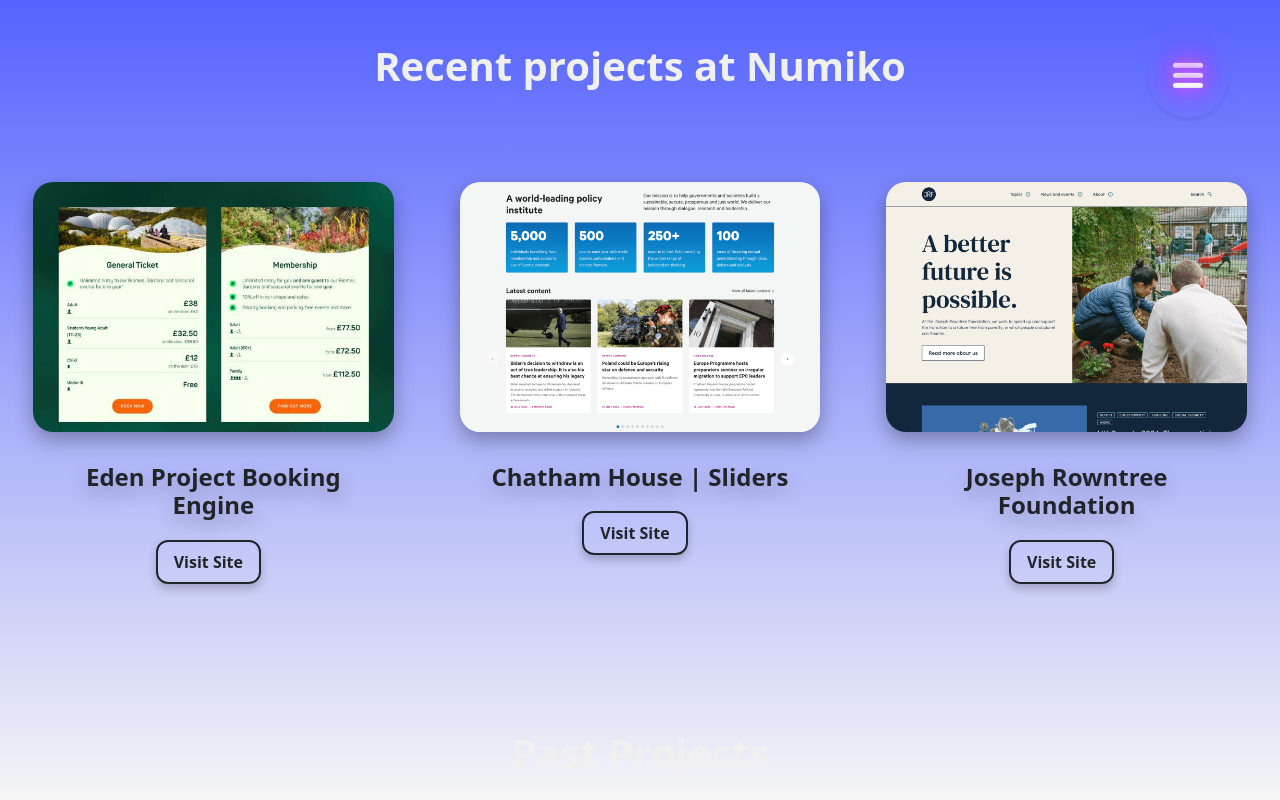
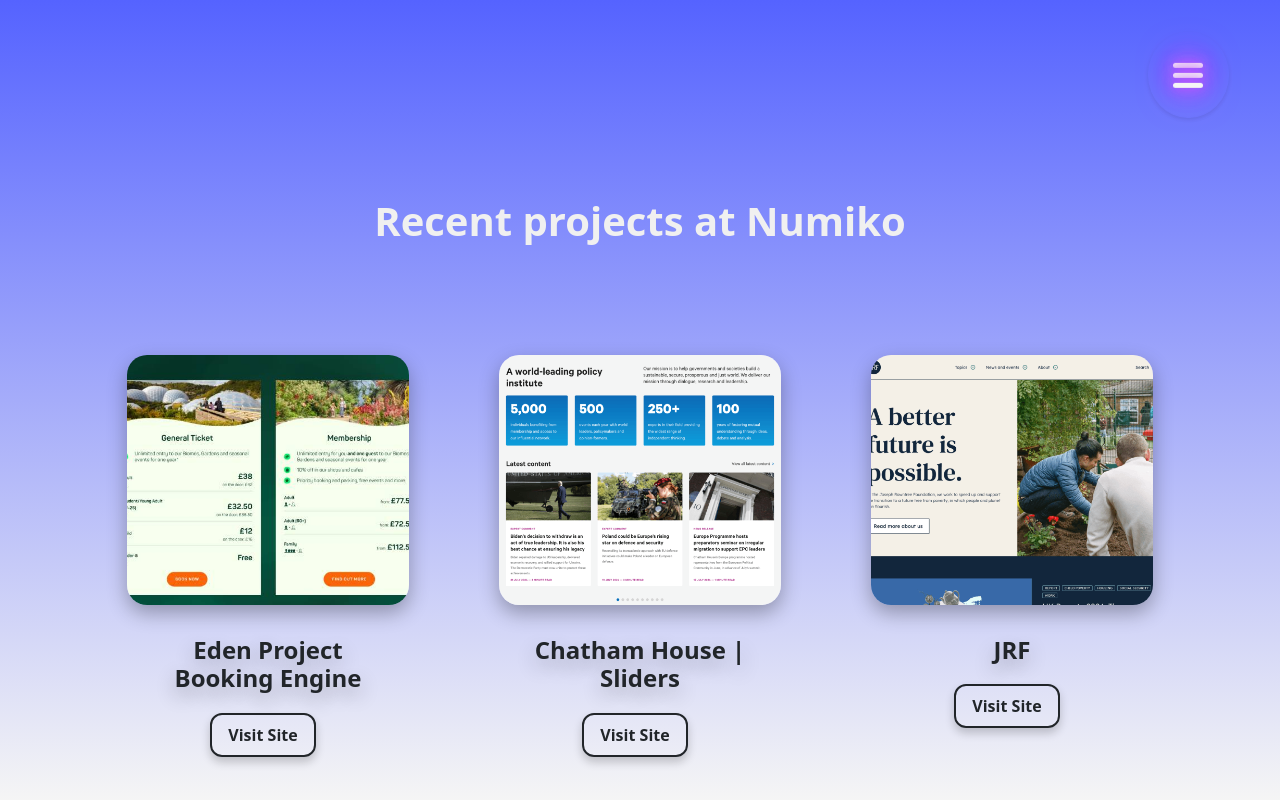
Before and after one commit to TamaraJoniec/React-Portfolio, a React (Create React App) app: page /project-gallery in a window 1280 px wide. Built offline with nearby package versions, Linux system fonts and the light colour scheme; the HTML template or start-up script is replaced by a standard one.

Commit message:
Add columns to projects

```diff
--- a/src/components/pages/ProjectGallery.js
+++ b/src/components/pages/ProjectGallery.js
@@ -17,6 +17,7 @@
 
   return (
     <section aria-labelledby="gallery-title">
+      <Container id="project-gallery" className="project-gallery-container">
         <Row className="justify-content-center">
           <Col md={8} className="text-center">
             <h2 id="gallery-title" className="gallery-title">
@@ -24,6 +25,7 @@
             </h2>
           </Col>
           <Row xs={1} sm={1} md={2} lg={3} className="g-4">
+            <Col>
               <article className="card h-100 mt-4">
                 <img
                   src={edenProjectImage}
@@ -45,6 +47,8 @@
                   </div>
                 </div>
               </article>
+            </Col>
+            <Col>
               <article className="card h-100 mt-4">
                 <img
                   src={chathamHouseImage}
@@ -66,6 +70,8 @@
                   </div>
                 </div>
               </article>
+            </Col>
+            <Col>
               <article className="card h-100 mt-4">
                 <img
                   src={jrfImage}
@@ -73,7 +79,7 @@
                   alt="Joseph Rowntree Foundation"
                 />
                 <div className="card-body">
-                <h3 className="card-title">Joseph Rowntree Foundation</h3>
+                  <h3 className="card-title">JRF</h3>
                   <div className="btn-container">
                     <a
                       href="https://www.jrf.org.uk/"
@@ -87,6 +93,7 @@
                   </div>
                 </div>
               </article>
+            </Col>
           </Row>
         </Row>
         <h2 id="gallery-title" className="gallery-title">
@@ -119,7 +126,8 @@
                           href={project.githubUrl}
                           className="btn btn-github"
                           target="_blank"
-                          rel="noopener noreferrer">
+                          rel="noopener noreferrer"
+                        >
                           GitHub
                         </a>
                       )}
@@ -132,6 +140,7 @@
             <p>No projects to display.</p>
           )}
         </Row>
+      </Container>
     </section>
   );
 }
```
Lines whose indentation alone changed are shown as unchanged.
